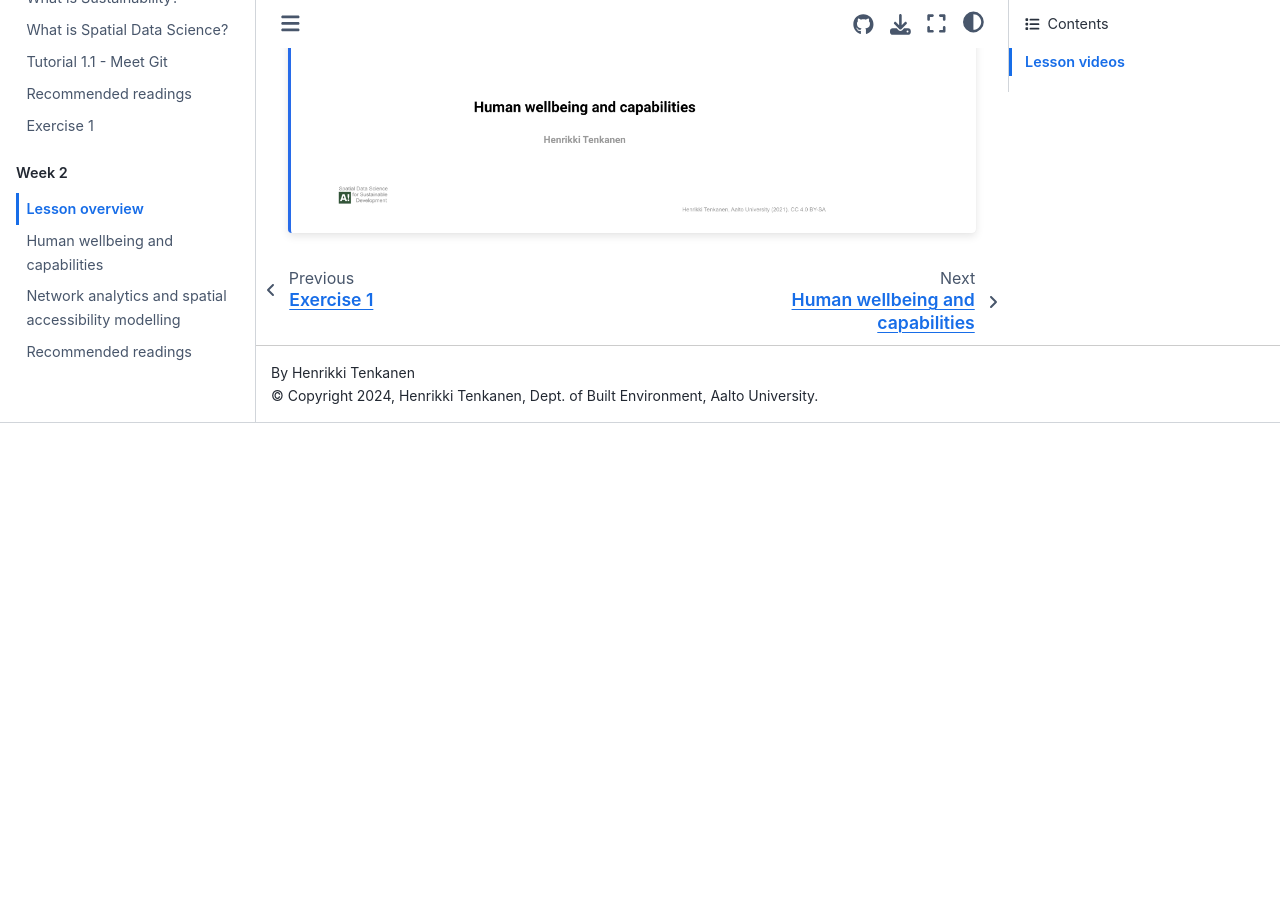
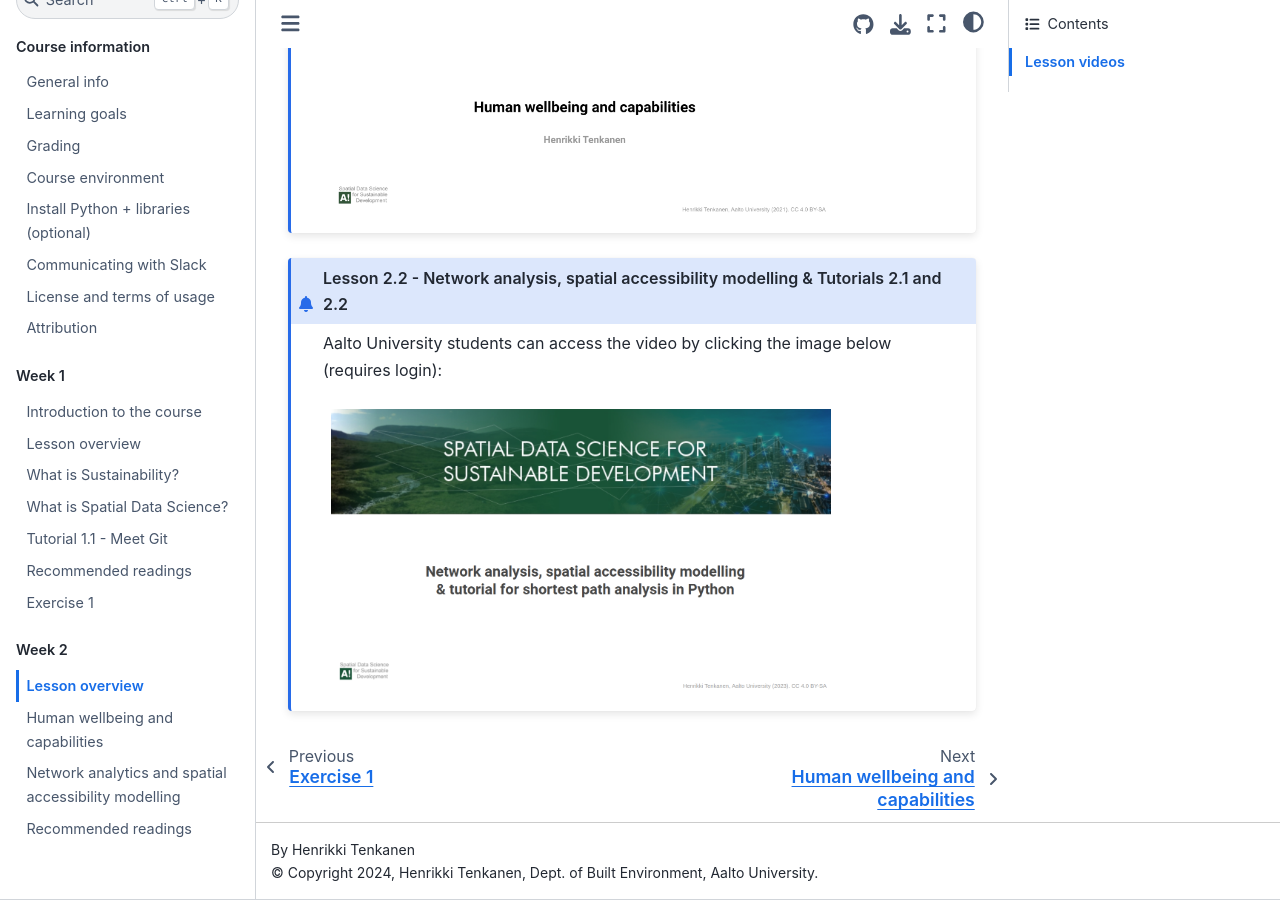
Before and after one commit to AaltoGIS/Sustainability-GIS, a Sphinx documentation site: the page built from source/lessons/L2/overview.rst, in a window 1280 px wide and 900 px high, scrolled down 534 px. Built offline with Sphinx 7.4.7 and the Sphinx Book theme 1.1.4, drawn with Linux system fonts in a browser that asks for light colours; pages that are not in the unit, such as notebooks, are missing from menus; before the commit the page ends 957 px from its top, so only the background shows below that.

Commit message:
Add video

```diff
--- a/source/lessons/L2/overview.rst
+++ b/source/lessons/L2/overview.rst
@@ -22,13 +22,16 @@ Lesson videos
         :align: left
 
 
-..    .. admonition:: Lesson 2.2 - Network analysis, spatial accessibility modelling & tutorial for shortest path analysis in Python
+.. admonition:: Lesson 2.2 - Network analysis, spatial accessibility modelling & Tutorials 2.1 and 2.2
+
     Aalto University students can access the video by clicking the image below (requires login):
+
     .. figure:: img/SDS4SD_Lesson_2.3.png
-        :target: https://aalto.cloud.panopto.eu/Panopto/Pages/Viewer.aspx?id=36518179-9bd5-4fc8-889a-af8e0140bd76
+        :target: https://aalto.cloud.panopto.eu/Panopto/Pages/Viewer.aspx?id=40a7d0f2-7338-4731-8efc-b0f900ebfc32
         :width: 500px
         :align: left
-    .. admonition:: Lesson 2.3 - Calculating travel time matrices in Python + Exercise 2 Overview
+
+..    .. admonition:: Lesson 2.3 - Calculating travel time matrices in Python + Exercise 2 Overview
         Aalto University students can access the video by clicking the image below (requires login):
         .. figure:: img/SDS4SD_Lesson_2.4.png
             :target: https://aalto.cloud.panopto.eu/Panopto/Pages/Viewer.aspx?id=43f03e65-e569-4bea-b9ce-af8f00d7c3f3
```
